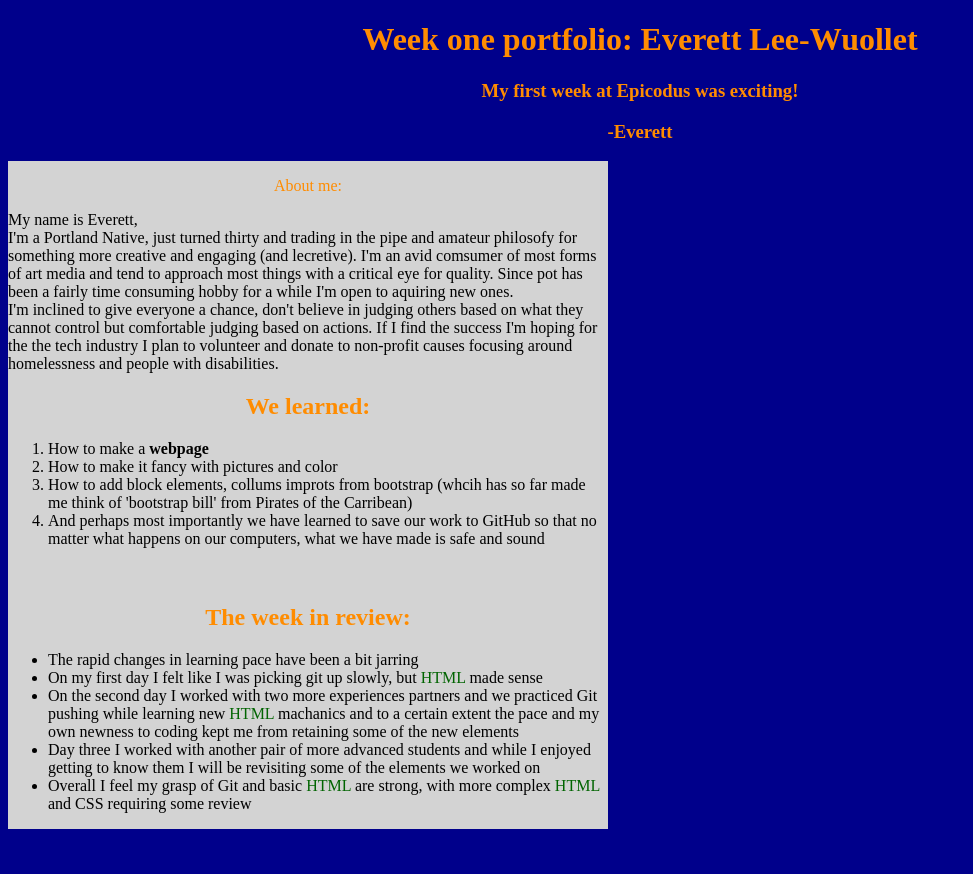
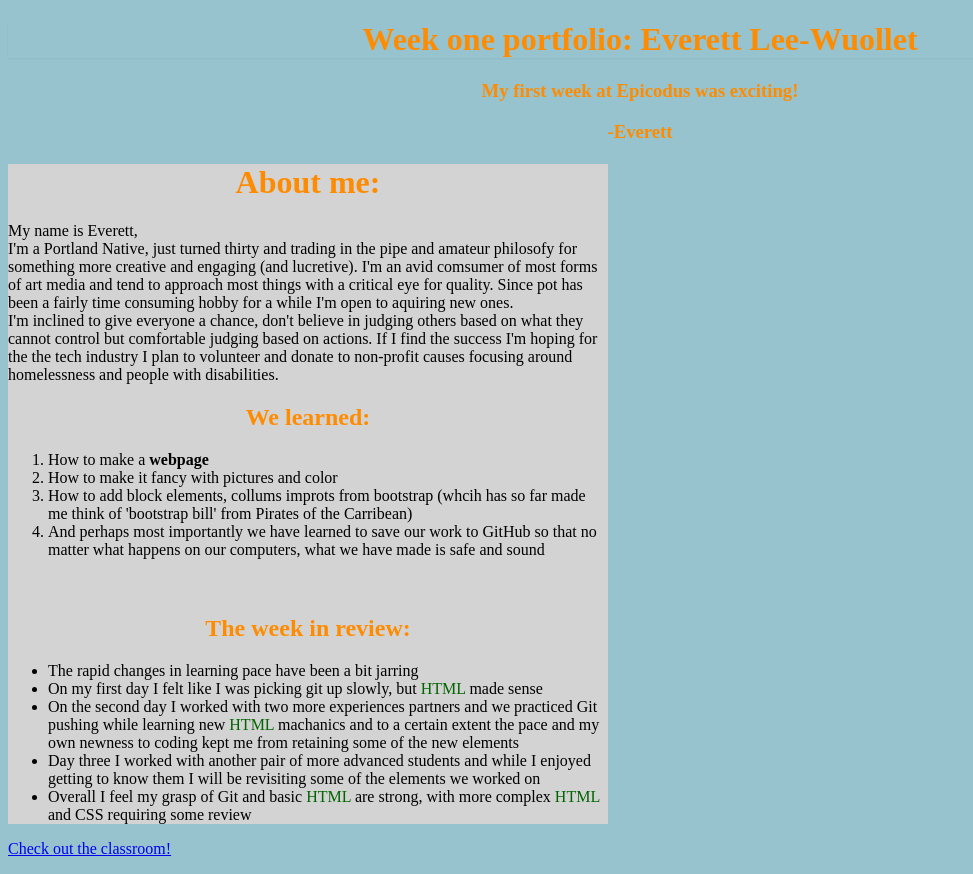
Before and after one commit to ELee-Wuollet13/Friday-1st-Project, a plain HTML site: page index.html in a window 1280 px wide. Shown: the whole page, without its empty margins (0-973 px from the left). Before the commit the page ends 800 px from the top, so only its background shows below. Drawn offline with nearby package versions, Linux system fonts and the light colour scheme.

Commit message:
makes changes as suggested

```diff
--- a/css/styles.css
+++ b/css/styles.css
@@ -1,10 +1,6 @@
 h1{
   color: darkorange;
   text-align: center;
-}
-.text {
-  text-align: left;
-  text-color: darkorange;
 }
 
 .listheader {
@@ -21,17 +17,21 @@ h3 {
   color: darkgreen;
 }
 
+.text {
+  text-align: left;
+  text-color: darkorange;
+}
 .container {
   width: 600px;
   background-color: lightgray;
   border-color: yellow;
   border-width: 4px;
-  position: fixed; 0;
+  position: fixed: 0;
 }
 
 .IMG {
   width: 800px;
 }
 body {
- background-color: darkblue;
+ background-color: #96C3CE;
 }
--- a/index.html
+++ b/index.html
@@ -1,6 +1,7 @@
 <!DOCTYPE html>
 <html lang="en" dir="ltr">
 <head>
+<link rel="stylesheet" href="https://maxcdn.bootstrapcdn.com/bootstrap/3.3.7/css/bootstrap-theme.min.css" integrity="sha384-rHyoN1iRsVXV4nD0JutlnGaslCJuC7uwjduW9SVrLvRYooPp2bWYgmgJQIXwl/Sp" crossorigin="anonymous">
   <link href="css/styles.css" rel="stylesheet" type="text/css">
   <meta charset="utf-8">
   <title>First Protfolio</title>
@@ -18,10 +19,10 @@
     <div class="container">
       <div class="Jumbotron">
         <div class="listheader">
-          <p>About me:</p>
+          <h1>About me:</h1>
         </div>
         <p>My name is Everett, <br>I'm a Portland Native, just turned thirty and trading
-          in the pipe and amateur philosofy for something more creative and engaging (and lecretive).
+          in the pipe and amateur philosofy for something more creative and engaging (and lucretive).
           I'm an avid comsumer of most forms of art media and tend to approach most things with a critical eye for
           quality. Since pot has been a fairly time consuming hobby for a while I'm open to aquiring new ones.
           <br>I'm inclined to give everyone a chance, don't believe in judging others based on what they cannot control
@@ -66,6 +67,9 @@
                   </div>
                 </div>
               </div>
+            </div>
+          </div>
+        </div>
               <p><a href="Pics.html">Check out the classroom!</a></p>
             </body>
             </html>
```
Also changed, not shown: boostrapstylesheet.html (deleted), css/boostrapstylesheet.html (added).
